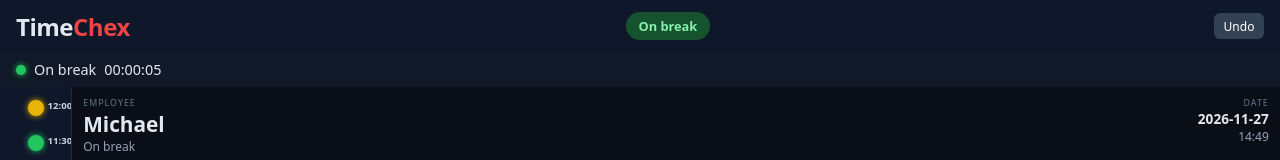
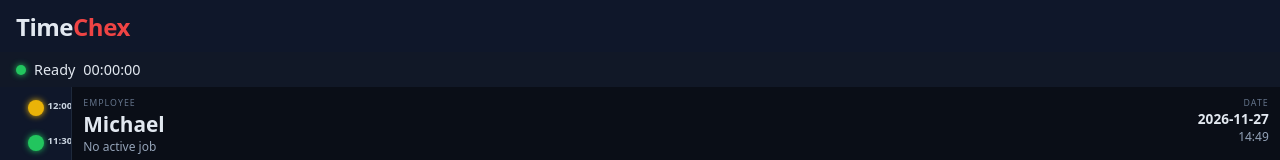
Before and after one commit to chexwave/timechex-clean, a plain HTML site: page index.html in a window 1280 px wide. Shown: the top 160 px of the page. Drawn offline with Linux system fonts and the light colour scheme.

Commit message:
Remove duplicate Ready pill and Undo button

```diff
--- a/index.html
+++ b/index.html
@@ -9,8 +9,6 @@
 <body>
   <header>
     <h1>Time<span>Chex</span></h1>
-    <div class="status" id="status">Ready</div>
-    <button id="btn-undo" style="margin-left:0.5rem;padding:0.3rem 0.6rem;border-radius:6px;border:none;background:#334155;color:#fff;font-size:0.75rem">Undo</button>
   </header>
 
   <div class="status-bar" id="status-bar">
```
